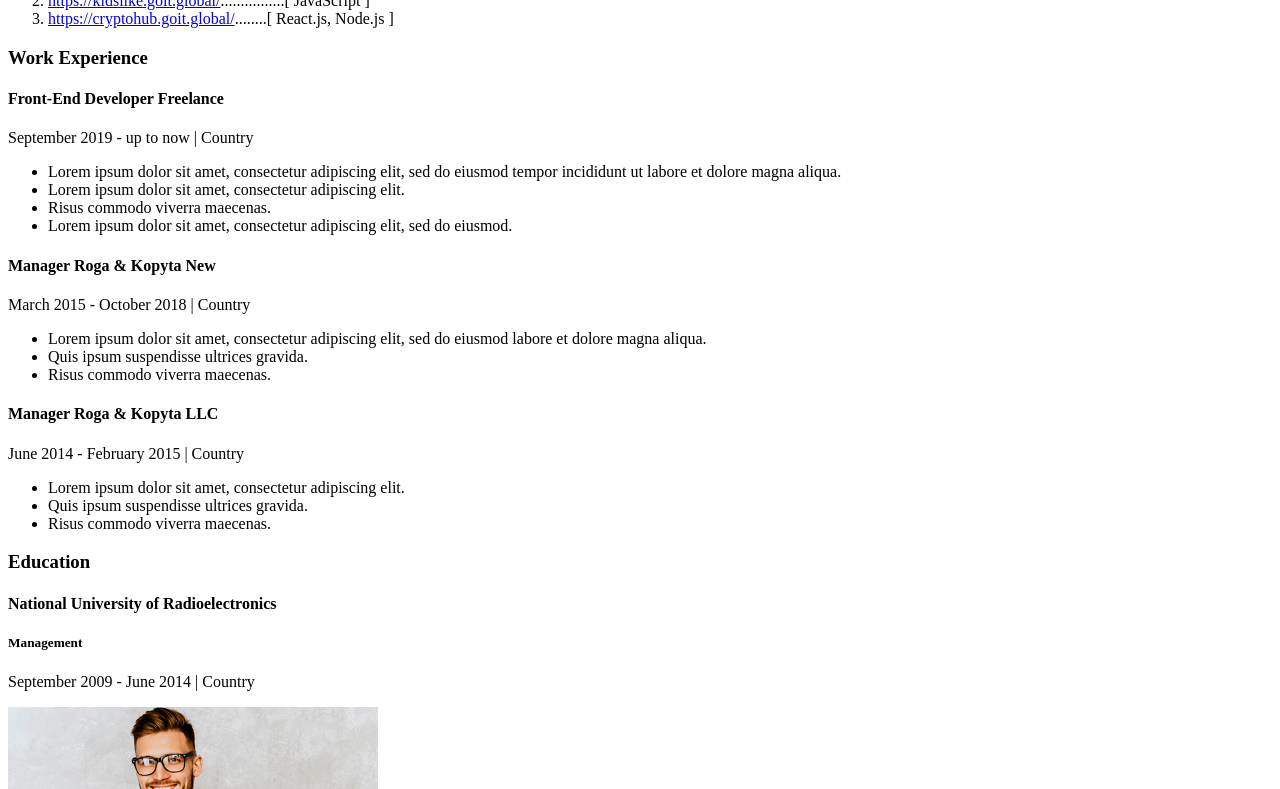
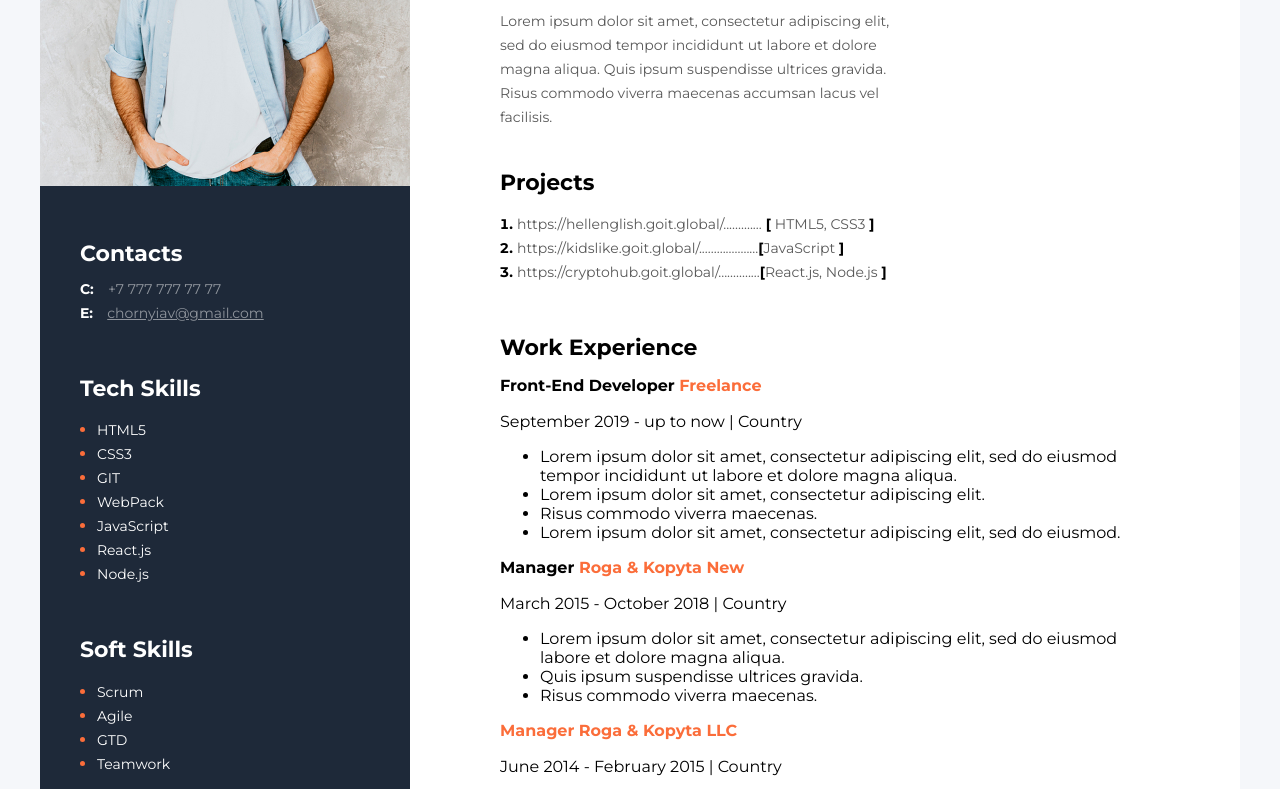
Before and after one commit to Ookaminana/MyResume, a plain HTML site: page index.html in a window 1280 px wide. Shown: the part 248-1037 px from the top of the page. Drawn offline with Linux system fonts and the light colour scheme.

Commit message:
Завершен сайдбар, закончить контент

```diff
--- a/index.html
+++ b/index.html
@@ -6,38 +6,43 @@
     <meta http-equiv="X-UA-Compatible" content="IE=edge">
     <meta name="viewport" content="width=device-width, initial-scale=1.0">
     <title>My resume</title>
+    <link rel="stylesheet" href="style.css">
+
+    <link rel="preconnect" href="https://fonts.gstatic.com">
+    <link href="https://fonts.googleapis.com/css2?family=Montserrat:wght@400;700&display=swap" rel="stylesheet">
+
 </head>
 
 <body>
-    <div id='main'>
-        <div id="content">
-            <div id='aboutMe'>
-                <h2>Front-End Developer</h2>
-                <h1>Anton Chornyi</h1>
-                <p>Lorem ipsum dolor sit amet, consectetur adipiscing elit, sed do eiusmod tempor incididunt ut labore et dolore magna aliqua. Quis ipsum suspendisse ultrices gravida. Risus commodo viverra maecenas accumsan lacus vel facilisis. </p>
+    <div class='main'>
+        <div class="content">
+            <div class='aboutMe'>
+                <h2 class='aboutMeProfession'>Front-End Developer</h2>
+                <h1 class="content-name">Anton Chornyi</h1>
+                <p class='about-me-description'>Lorem ipsum dolor sit amet, consectetur adipiscing elit, sed do eiusmod tempor incididunt ut labore et dolore magna aliqua. Quis ipsum suspendisse ultrices gravida. Risus commodo viverra maecenas accumsan lacus vel facilisis. </p>
             </div>
 
-            <div id='projects'>
-                <h3>Projects</h3>
-                <ol>
-                    <li>
-                        <a href="https://hellenglish.goit.global/">https://hellenglish.goit.global/</a><span>........</span> [ HTML5, CSS3 ]
+            <div class='projects'>
+                <h3 class="content-title">Projects</h3>
+                <ol class="projects-list">
+                    <li class="projects-li">
+                        <span><a href="https://hellenglish.goit.global/" class="proj-a">https://hellenglish.goit.global/</a></span><span class="proj-text">.............</span> [ <span class="proj-text">HTML5, CSS3</span> ]
                     </li>
-                    <li>
-                        <a href="https://kidslike.goit.global/">https://kidslike.goit.global/</a><span>................</span>[ JavaScript ]
+                    <li class="projects-li">
+                        <a href="https://kidslike.goit.global/" class="proj-a">https://kidslike.goit.global/</a><span class="proj-text">....................</span>[<span class="proj-text">JavaScript</span> ]
                     </li>
-                    <li>
-                        <a href="https://cryptohub.goit.global/">https://cryptohub.goit.global/</a><span>........</span>[ React.js, Node.js ]
+                    <li class="projects-li">
+                        <a href="https://cryptohub.goit.global/" class="proj-a">https://cryptohub.goit.global/</a><span class="proj-text">..............</span>[<span class="proj-text">React.js, Node.js</span> ]
                     </li>
                 </ol>
 
             </div>
 
-            <div id='workExpirience'>
-                <h3>Work Experience</h3>
+            <div class='workExpirience'>
+                <h3 class="content-title">Work Experience</h3>
 
                 <div class="work">
-                    <h4>Front-End Developer Freelance</h4>
+                    <h4 class="work-h4">Front-End Developer <span class="work-h4-span">Freelance</span> </h4>
                     <p>September 2019 - up to now | Country</p>
                     <ul>
                         <li>Lorem ipsum dolor sit amet, consectetur adipiscing elit, sed do eiusmod tempor incididunt ut labore et dolore magna aliqua. </li>
@@ -48,7 +53,7 @@
                 </div>
 
                 <div class="work">
-                    <h4>Manager Roga & Kopyta New</h4>
+                    <h4 class="work-h4">Manager <span class="work-h4-span">Roga & Kopyta New</span></h4>
                     <p>March 2015 - October 2018 | Country</p>
                     <ul>
                         <li>Lorem ipsum dolor sit amet, consectetur adipiscing elit, sed do eiusmod labore et dolore magna aliqua.</li>
@@ -58,7 +63,7 @@
                 </div>
 
                 <div class="work">
-                    <h4>Manager Roga & Kopyta LLC </h4>
+                    <h4 class="work-h4"><span class="work-h4-span">Manager Roga & Kopyta LLC</span> </h4>
                     <p>June 2014 - February 2015 | Country</p>
                     <ul>
                         <li>Lorem ipsum dolor sit amet, consectetur adipiscing elit.</li>
@@ -69,49 +74,49 @@
 
             </div>
 
-            <div id='Education'>
-                <h3>Education</h3>
+            <div class='Education'>
+                <h3 class="content-title">Education</h3>
                 <h4>National University of Radioelectronics</h4>
-                <h5>Management</h5>
+                <h4>Management</h4>
                 <p>September 2009 - June 2014 | Country</p>
             </div>
 
         </div>
 
-        <aside>
+        <aside class="sidebar">
             <img src="img/photo.jpg" alt="">
-            <div>
-                <h3>Contacts</h3>
+            <div class="side-content contacts">
+                <h3 class="side-h3">Contacts</h3>
                 <div>
-                    <span>C:</span>
-                    <a href="tel:+77777777777">+7 777 777 77 77</a>
+                    <span class='side-contact-type'>C:</span>
+                    <a href="tel:+77777777777" class="side-contact-link side-tel">+7 777 777 77 77</a>
                 </div>
                 <div>
-                    <span>E:</span>
-                    <a href="mailto:chornyiav@gmail.com">chornyiav@gmail.com</a>
+                    <span class='side-contact-type'>E:</span>
+                    <a href="mailto:chornyiav@gmail.com" class="side-contact-link">chornyiav@gmail.com</a>
                 </div>
             </div>
 
-            <div id='techSkills'>
-                <h3>Tech Skills</h3>
-                <ul>
-                    <li>HTML5</li>
-                    <li>CSS3</li>
-                    <li>GIT</li>
-                    <li>WebPack</li>
-                    <li>JavaScript</li>
-                    <li>React.js</li>
-                    <li>Node.js</li>
+            <div class='techSkills side-content'>
+                <h3 class="side-h3">Tech Skills</h3>
+                <ul class="side-ul">
+                    <li class="side-li"> <span class="side-li-text">HTML5</span> </li>
+                    <li class="side-li"> <span class="side-li-text">CSS3</span> </li>
+                    <li class="side-li"><span class="side-li-text">GIT</span></li>
+                    <li class="side-li"><span class="side-li-text">WebPack</span></li>
+                    <li class="side-li"><span class="side-li-text">JavaScript</span></li>
+                    <li class="side-li"><span class="side-li-text">React.js</span></li>
+                    <li class="side-li"><span class="side-li-text">Node.js</span></li>
                 </ul>
             </div>
 
-            <div id='softSkills'>
-                <h3>Soft Skills</h3>
-                <ul>
-                    <li>Scrum</li>
-                    <li>Agile</li>
-                    <li>GTD</li>
-                    <li>Teamwork</li>
+            <div class='softSkills side-content'>
+                <h3 class="side-h3"><span class="side-li-text"></span>Soft Skills</h3>
+                <ul class="side-ul">
+                    <li class="side-li"><span class="side-li-text">Scrum</span></li>
+                    <li class="side-li"><span class="side-li-text">Agile</span></li>
+                    <li class="side-li"><span class="side-li-text">GTD</span></li>
+                    <li class="side-li"><span class="side-li-text">Teamwork</span></li>
                 </ul>
             </div>
 
--- /dev/null
+++ b/style.css
@@ -0,0 +1,169 @@
+body {
+    background-color: #F5F7FA;
+    font-family: 'Montserrat', sans-serif;
+    padding: 0;
+    margin: 0;
+}
+
+.main {
+    display: flex;
+    flex-direction: row-reverse;
+    background-color: #fff;
+    width: 1200px;
+    margin: 40px auto;
+}
+
+.content {
+    padding: 100px 90px;
+}
+
+.aboutMe {
+    margin: 0 0 40px 0;
+}
+
+.aboutMeProfession {
+    font-style: normal;
+    font-weight: bold;
+    font-size: 14px;
+    line-height: 17px;
+    color: black;
+    margin: 0 0 20px 0;
+}
+
+.content-name {
+    font-style: normal;
+    font-weight: bold;
+    font-size: 45px;
+    line-height: 55px;
+    color: #000000;
+    margin: 0 0 25px 0;
+}
+
+.about-me-description {
+    width: 400px;
+    font-style: normal;
+    font-weight: normal;
+    font-size: 14px;
+    line-height: 24px;
+    color: #595959;
+}
+
+.projects {
+    margin: 0 0 50px 0;
+}
+
+.content-title {
+    font-style: normal;
+    font-weight: bold;
+    font-size: 22px;
+    line-height: 27px;
+    margin: 0 0 15px 0;
+}
+
+.projects-list {
+    padding: 0 0 0 17px;
+}
+
+.projects-li {
+    font-style: normal;
+    font-weight: bold;
+    font-size: 14px;
+    line-height: 24px;
+    color: #000;
+}
+
+.proj-a {
+    text-decoration: none;
+    font-style: normal;
+    font-weight: normal;
+    font-size: 14px;
+    line-height: 24px;
+    color: #595959;
+}
+
+.proj-text {
+    font-style: normal;
+    font-weight: normal;
+    font-size: 14px;
+    line-height: 24px;
+    color: #595959;
+}
+
+.workExpirience {}
+
+.work {}
+
+.work-h4 {
+    font-style: normal;
+    font-weight: bold;
+    font-size: 16px;
+    line-height: 20px;
+    color: #000000;
+    margin: 0 0 10px 0;
+}
+
+.work-h4-span {
+    color: #FB6D3A;
+}
+
+.Education {}
+
+.techSkills {}
+
+.softSkills {}
+
+.sidebar {
+    background-color: #1E2939;
+    color: #fff;
+    width: 370px;
+    padding: 40px 0;
+}
+
+.side-content {
+    margin: 50px 0 0 40px;
+}
+
+.side-h3 {
+    color: #fff;
+    font-style: normal;
+    font-weight: bold;
+    font-size: 22px;
+    line-height: 27px;
+    margin-bottom: 10px;
+}
+
+.side-ul {
+    padding: 0 0 0 17px;
+}
+
+.side-li {
+    color: #FB6D3A;
+}
+
+.side-li-text {
+    color: #fff;
+    font-style: normal;
+    font-weight: normal;
+    font-size: 14px;
+    line-height: 24px;
+}
+
+.side-contact-type {
+    font-style: normal;
+    font-weight: bold;
+    font-size: 14px;
+    line-height: 24px;
+    margin: 0 10px 0 0;
+}
+
+.side-contact-link {
+    color: rgba(255, 255, 255, 0.5);
+    font-style: normal;
+    font-weight: normal;
+    font-size: 14px;
+    line-height: 24px;
+}
+
+.side-tel {
+    text-decoration: none;
+}
```
